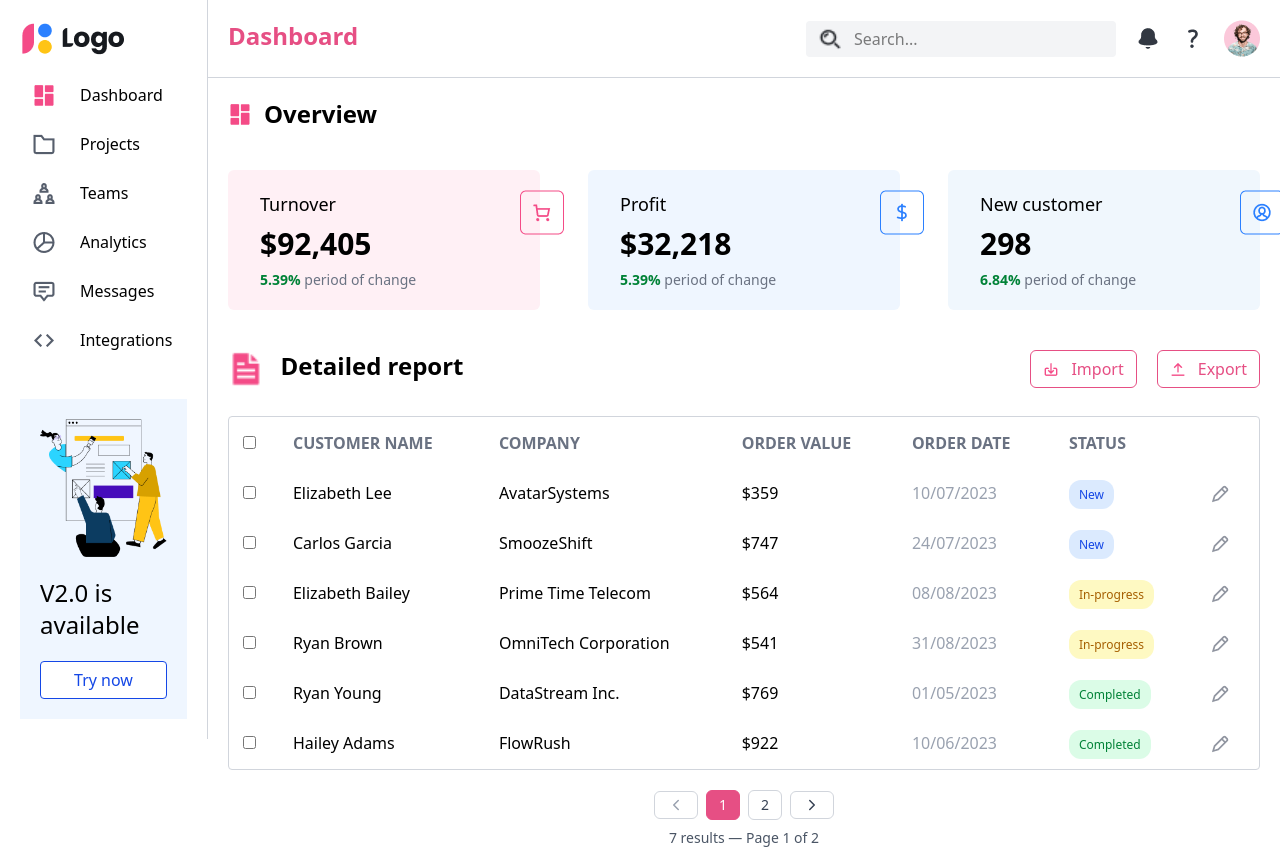
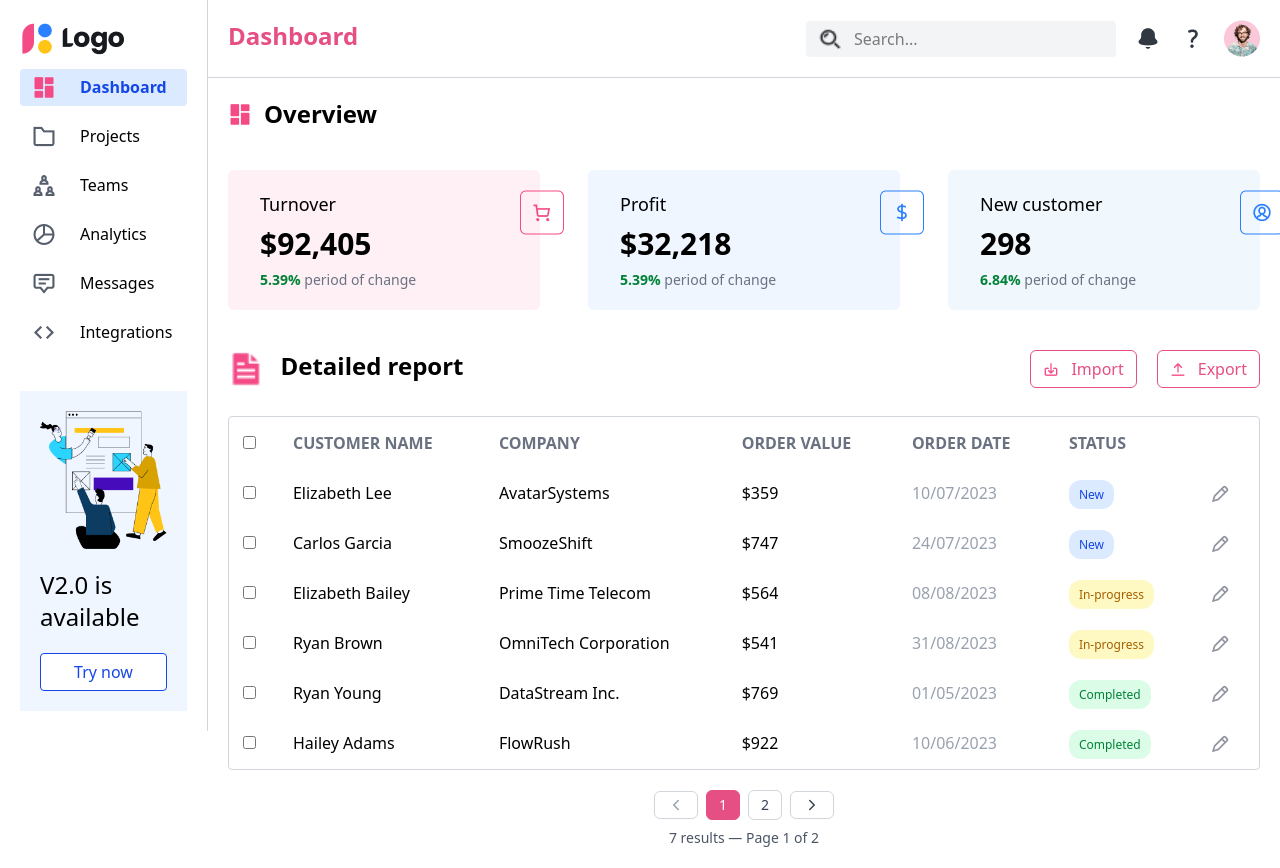
Before and after one commit to Hanus04/PTGDUD_NguyenThiHaNhu_22635201, a React (Vite) app in the folder Lab08/Lab08/: page / in a window 1280 px wide. Built offline with nearby package versions, Linux system fonts and the light colour scheme; data requests are answered from the project's data file.

Commit message:
5- isActive-NavLink

```diff
--- a/Lab08/Lab08/package.json
+++ b/Lab08/Lab08/package.json
@@ -12,7 +12,8 @@
     "@tailwindcss/vite": "^4.1.3",
     "lucide-react": "^0.487.0",
     "react": "^19.0.0",
-    "react-dom": "^19.0.0"
+    "react-dom": "^19.0.0",
+    "react-router-dom": "^7.5.0"
   },
   "devDependencies": {
     "@eslint/js": "^9.21.0",
--- a/Lab08/Lab08/src/App.jsx
+++ b/Lab08/Lab08/src/App.jsx
@@ -1,22 +1,44 @@
+import { useState } from "react";
 import Header from "./component/Header";
 import Menu from "./component/Menu";
-import OrderTable from "./component/OrderTable";
 
+import Dashboard from "./component/OrderTable";
+import Projects from "./pages/Projects";
+import Teams from "./pages/Teams";
+import Analytics from "./pages/Analytics";
+import Messages from "./pages/Messages";
+import Integrations from "./pages/Integrations";
 
 const App = () => {
+  const [activePage, setActivePage] = useState("dashboard");
+
+  const renderPage = () => {
+    switch (activePage) {
+      case "projects":
+        return <Projects />;
+      case "teams":
+        return <Teams />;
+      case "analytics":
+        return <Analytics />;
+      case "messages":
+        return <Messages />;
+      case "integrations":
+        return <Integrations />;
+      default:
+        return <Dashboard />;
+    }
+  };
+
   return (
-
-    <div className="grid grid-cols-[2fr_8fr]">
+    <div className="grid grid-cols-[2fr_8fr] min-h-screen">
       <div>
-        <Menu />
+        <Menu activePage={activePage} setActivePage={setActivePage} />
       </div>
       <div>
         <Header />
-        <OrderTable/>
-
+        {renderPage()}
       </div>
     </div>
-
   );
 };
 
--- a/Lab08/Lab08/src/component/Menu.jsx
+++ b/Lab08/Lab08/src/component/Menu.jsx
@@ -1,37 +1,31 @@
-const Menu = () => {
+const Menu = ({ activePage, setActivePage }) => {
+    const menuItems = [
+      { id: "dashboard", icon: "./Squares_four_1.png", label: "Dashboard" },
+      { id: "projects", icon: "./Folder.png", label: "Projects" },
+      { id: "teams", icon: "./Groups.png", label: "Teams" },
+      { id: "analytics", icon: "./Pie_chart.png", label: "Analytics" },
+      { id: "messages", icon: "./Chat.png", label: "Messages" },
+      { id: "integrations", icon: "./Code.png", label: "Integrations" },
+    ];
+
     return (
       <div className="p-5 border-r border-gray-300">
         <img src="./logo.png" alt="Logo" />
 
-        <div className="flex gap-3 px-3 py-1.5 rounded mt-5">
-          <img src="./Squares_four_1.png" alt="Dashboard" />
-          <p className="ml-3">Dashboard</p>
-        </div>
-
-        <div className="flex gap-3 px-3 py-1.5 rounded mt-3">
-          <img src="./Folder.png" alt="Projects" />
-          <p className="ml-3">Projects</p>
-        </div>
-
-        <div className="flex gap-3 px-3 py-1.5 rounded mt-3">
-          <img src="./Groups.png" alt="Teams" />
-          <p className="ml-3">Teams</p>
-        </div>
-
-        <div className="flex gap-3 px-3 py-1.5 rounded mt-3">
-          <img src="./Pie_chart.png" alt="Analytics" />
-          <p className="ml-3">Analytics</p>
-        </div>
-
-        <div className="flex gap-3 px-3 py-1.5 rounded mt-3">
-          <img src="./Chat.png" alt="Messages" />
-          <p className="ml-3">Messages</p>
-        </div>
-
-        <div className="flex gap-3 px-3 py-1.5 rounded mt-3">
-          <img src="./Code.png" alt="Integrations" />
-          <p className="ml-3">Integrations</p>
-        </div>
+        {menuItems.map((item) => (
+          <div
+            key={item.id}
+            onClick={() => setActivePage(item.id)}
+            className={`flex gap-3 px-3 py-1.5 rounded mt-3 cursor-pointer transition-all duration-200 ${
+              activePage === item.id
+                ? "bg-blue-100 text-blue-700 font-semibold"
+                : "hover:bg-gray-100"
+            }`}
+          >
+            <img src={item.icon} alt={item.label} />
+            <p className="ml-3">{item.label}</p>
+          </div>
+        ))}
 
         <div className="mt-10 bg-[#EFF6FF] p-5 flex flex-col gap-5 items-center">
           <img src="./Group.png" alt="Update Notice" />
--- /dev/null
+++ b/Lab08/Lab08/src/pages/Analytics.jsx
@@ -0,0 +1,8 @@
+const Analytics = () => {
+    return (
+        <div className="p-5 text-2xl font-bold" style={{textAlign:"center", margin:150, fontSize:80, color:"#C71071" }}>
+            Analytics</div>
+    )
+}
+
+export default Analytics;
--- /dev/null
+++ b/Lab08/Lab08/src/pages/Integrations.jsx
@@ -0,0 +1,8 @@
+const Integrations = () => {
+    return (
+        <div className="p-5 text-2xl font-bold" style={{textAlign:"center", margin:150, fontSize:80, color:"#C71071" }}>
+            Integrations</div>
+    )
+}
+
+export default Integrations;
--- /dev/null
+++ b/Lab08/Lab08/src/pages/Messages.jsx
@@ -0,0 +1,8 @@
+const Messages = () => {
+    return (
+        <div className="p-5 text-2xl font-bold" style={{textAlign:"center", margin:150, fontSize:80, color:"#C71071" }}>
+            Messages</div>
+    )
+}
+
+export default Messages;
--- /dev/null
+++ b/Lab08/Lab08/src/pages/Projects.jsx
@@ -0,0 +1,8 @@
+const Projects = () => {
+    return (
+        <div className="p-5 text-2xl font-bold" style={{textAlign:"center", margin:150, fontSize:80, color:"#C71071" }}>
+            Projects</div>
+    )
+}
+
+export default Projects;
--- /dev/null
+++ b/Lab08/Lab08/src/pages/Teams.jsx
@@ -0,0 +1,8 @@
+const Teams = () => {
+    return (
+        <div className="p-5 text-2xl font-bold" style={{textAlign:"center", margin:150, fontSize:80, color:"#C71071" }}>
+            Teams</div>
+    )
+}
+
+export default Teams;
```
Also changed, not shown: Lab08/Lab08/Hình Ảnh Minh Chứng/5 - isActive-NavLink .png (added), 1 other file (tests, documents, lock files or other folders).
